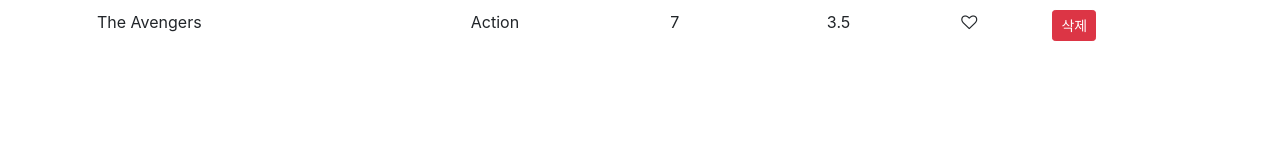
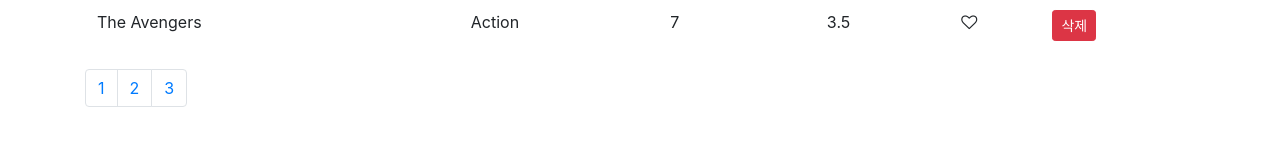
Before and after one commit to milktegi/marioRental, a React (Create React App) app: page / in a window 1280 px wide. Shown: the part 591-736 px from the top of the page. Built offline with nearby package versions, Linux system fonts and the light colour scheme.

Commit message:
set pagination1

```diff
--- a/package.json
+++ b/package.json
@@ -3,6 +3,7 @@
   "version": "0.1.0",
   "private": true,
   "dependencies": {
+    "lodash": "^4.17.10",
     "react": "^16.6.3",
     "react-dom": "^16.6.3",
     "react-scripts": "2.1.1"
--- /dev/null
+++ b/src/components/common/Pagination.jsx
@@ -0,0 +1,32 @@
+import React from "react";
+import _ from 'lodash';
+
+const Pagination = props => {
+
+	const { itemsCount, pageSize, curPage } = props;
+	console.log(curPage);
+
+	const pageCount = Math.ceil(itemsCount / pageSize);
+	console.log(pageCount);
+	// [1...pagesCount].map()
+	if(pageCount === 1) return null;
+	const pages = _.range(1, pageCount + 1)
+	console.log(pages);
+
+
+	return (
+	<nav>
+		<ul className="pagination">
+			{ pages.map(page => (
+			<li key={page} className="page-item">
+				<a className="page-link"
+					onClick={()=> props.onPageChange(page)}
+				>{page}</a>
+			</li>
+			))}
+		</ul>
+	</nav>
+	);
+}
+
+export default Pagination;
--- a/src/components/movies.jsx
+++ b/src/components/movies.jsx
@@ -1,11 +1,14 @@
 import React, { Component } from 'react'
 import { getMovies } from '../services/fakeMovieService'
 import Like from './common/Like';
+import Pagination from './common/Pagination'
 
 class Movies extends Component {
 
   state = {
-	movies: getMovies()
+	movies: getMovies(),
+	pageSize: 4,
+	curPage: 1
   };
 
 handleDelete = movies => {
@@ -23,8 +26,16 @@
 	this.setState({ movies: movieObj })
 };
 
+handlePageChange = (pageNum) => {
+
+	console.log(pageNum);
+	this.setState({ curPage : pageNum })
+
+};
+
+
 render() {
-
+const { pageSize, curPage } = this.state;
 const { length: count } = this.state.movies;
 if(count === 0) return <p>영화가 없습니다.</p>
 return (
@@ -60,8 +71,14 @@
 		</td>
 	</tr>
 ))}
+
 	</tbody>
 	</table>
+	<Pagination itemsCount={count}
+				pageSize={pageSize}
+				curPage = {curPage}
+				onPageChange={this.handlePageChange}
+				/>
 </React.Fragment>
 		);
 	}
```
Also changed, not shown: 1 other file (tests, documents, lock files or other folders).
